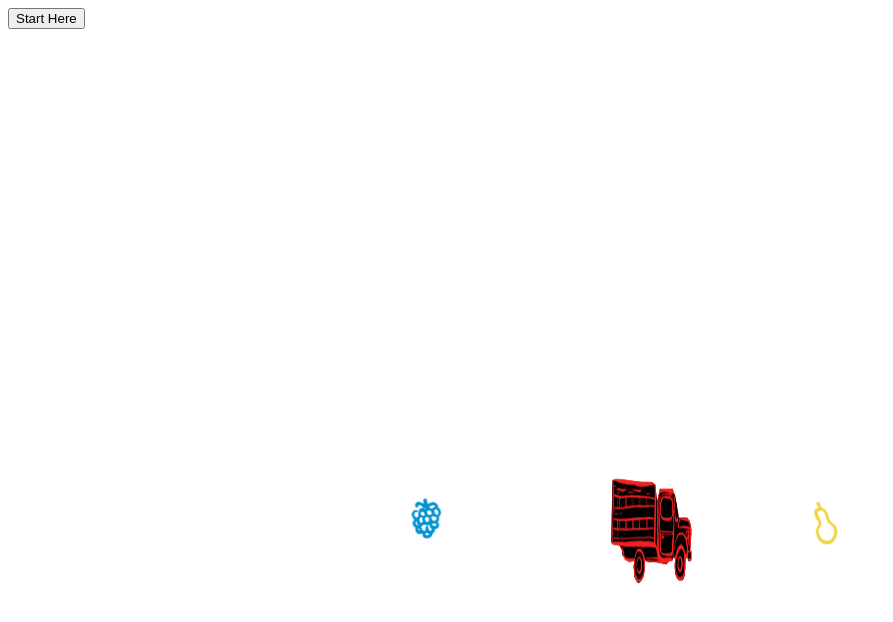
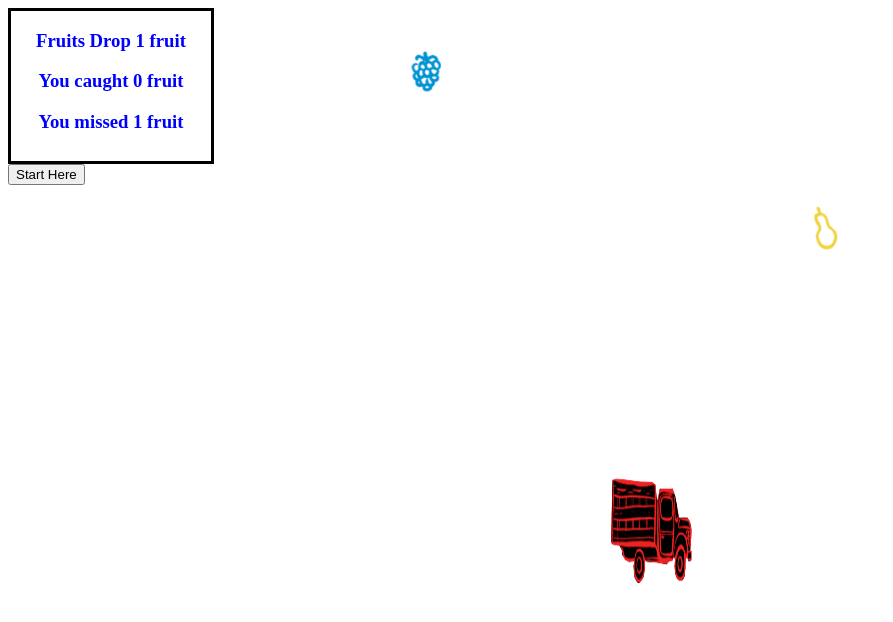
Before and after one commit to adyfong/project1game, a plain HTML site: page index.html in a window 1280 px wide. Both pictures are taken after a click on the button "Start Here". Shown: the whole page, without its empty margins (0-893 px from the left). Drawn offline with nearby package versions, Linux system fonts and the light colour scheme.

Commit message:
two fruits

```diff
--- a/css/style.css
+++ b/css/style.css
@@ -6,6 +6,7 @@ body {
   text-align: center;
   background-repeat:no-repeat;
   background-size: cover;*/
+  overflow: hidden;
 }
 
 #truck {
@@ -34,3 +35,15 @@ body {
   width:50px;
   height:50px;
 }
+
+.gameBoard {
+  display: inline-block;
+  margin: 0 auto;
+  color: blue;
+  border-color: black;
+  border-style: solid;
+  text-align: center;
+  height: 150px;
+  width:  200px;
+  font-family: "Times New Roman", Georgia, Serif;
+}
--- a/index.html
+++ b/index.html
@@ -10,16 +10,19 @@
 
   </head>
   <body>
+    <div class="gameBoard">
+          <h3>Fruits Drop  <span id="getFruit">0</span> fruit</h3>
+          <h3>You caught  <span id="catchFruit">0</span> fruit</h3>
+          <h3>You missed <span id="missFruit">0</span> fruit</h3>
+    </div>
 
-<div id="truck"></div>
-<div id="berry"></div>
-<div id="pear"></div>
-
+      <div  id="fruit"></div>
+      <div id="berry"></div>
+      <div id="pear"></div>
+      <div id="truck"></div>
 
 <input id="button1" type=button value='Start Here'>
 
 
-
-
-  </body>
+</body>
 </html>
--- a/scripts/moveRight.js
+++ b/scripts/moveRight.js
@@ -3,13 +3,14 @@ $(document).ready(function(){
 var  $truck =  $('#truck');
 var  $berry =  $('#berry');
 var  $pear = $('#pear');
-var distance = 600;
-var dropf =100;
-
-//Berry falling
-//     setInterval(function(){
-//       $berry.animate({top: '+500'}, 1000);
-// });
+var  distance = 600;
+var timerCount = 0;
+var playgame = true;
+var gotFruit = 0;
+var caughtFruit = 0;
+var missedFruit = 0;
+var level = 1;
+var levels = { 1: 2000, 2: 1500, 3: 1000, 4: 700 }
 
 
 function truckmove(e){
@@ -45,30 +46,91 @@ function truckmove(e){
 // });
 //});
 var collided = false;
-function dropfruit() {
 
+// while (playgame){
+
+function dropfruit(howfast) {
+
+// if (playgame){
  if  (Math.floor(Math.random()*10) < 5) {
      $fruit =$berry
+     console.log('It is berry')
  } else {
     $fruit = $pear;
+    console.log('It is pear')
  }
 
- $fruit.css('top', '50px');
- $fruit.animate({top: '+500'}, {duration: 2000, queue: false, complete: function() {
+ // timerCount = setTimeout(gameOver, 60000);
+ //if ($(berry).is(":visible") == false) {
+  $berry.css('top', '50px');
+  $berry.attr('visiblity', 'visible')
+ //}
+ //if ($(pear).is(":visible") == false) {
+   $pear.css('top', '50px');
+   $pear.attr('visiblity', 'visible')
+ //}
+ $fruit.stop().animate({top: '+500'}, {duration: howfast, complete: function() {
           //alert("this is the berry left" + $berry.offset().left);
           //alert("this is the truck left x" + $truck.offset().left);
           //alert("this is the berry top" + $berry.offset().top);
           //alert("this is the trunk top y" + $truck.offset().top);
+          $fruit.attr('visiblity', 'hidden')
+           // $fruit.remove();
+          gotFruit = gotFruit + 1;
+          $('#getFruit').text(gotFruit);
+          if (gotFruit > 15) {
+            playgame = false;
+            level = level + 1;
+          }
+
           collided = collision($truck, $fruit);
+          // $(this).remove();
           if (collided == true) {
-            // return;
+            caughtFruit = caughtFruit + 1;
+            $('#catchFruit').text(caughtFruit);
+          } else {
+            missedFruit = missedFruit + 1;
+            $('#missFruit').text(missedFruit);
           }
-          dropfruit();
-}})
+
+          if (missedFruit > 2) {
+            playgame = false;
+          }
+
+          if (playgame == false) {
+            return
+          }
+
+// function gameOver() {
+//          playgame = 0;
+//          clearTimeout(timerCount);
+//          timerCount = 0;
+//          }
+
+          // id(score === 50){
+          //   end function
+          // }else {}
+            dropfruit(howfast);
+}});
 }
 
-alert('blah blah blahx');
-dropfruit();
+//Closing dropfruit
+$('#button1').click(callPlay);
+function callPlay(){
+  if (level > 4) {
+    alert('Congratulations! You win!!!')
+    return
+  }
+  playgame = true;
+  gotFruit = 0;
+  caughtFruit = 0;
+  missedFruit = 0;
+  $('#missFruit').text(missedFruit);
+  alert('Starting Level ' + level)
+  dropfruit(levels[level]);
+}
+
+
 function collision($truck, $fruit){
 
  var x1 = $truck.offset().left;
@@ -84,17 +146,5 @@ if ((x1 == x2) && (y1 < y2)){
 return false;
 }
 
-
-
-// $(function() {
-//   setInterval(ponyTrot, 1);
-
-// for (i=1, i<5, i++){
-//  setTimeout(function(){
-  // setTimeout(function() {
-//          $berry.css('top', dropf + 'px');
-          // dropf = dropf + 50;
- //       },1000);
-//  // });
-// }
+// };  while Loop
 });
```
Also changed, not shown: container.js (+72 -0 lines).
